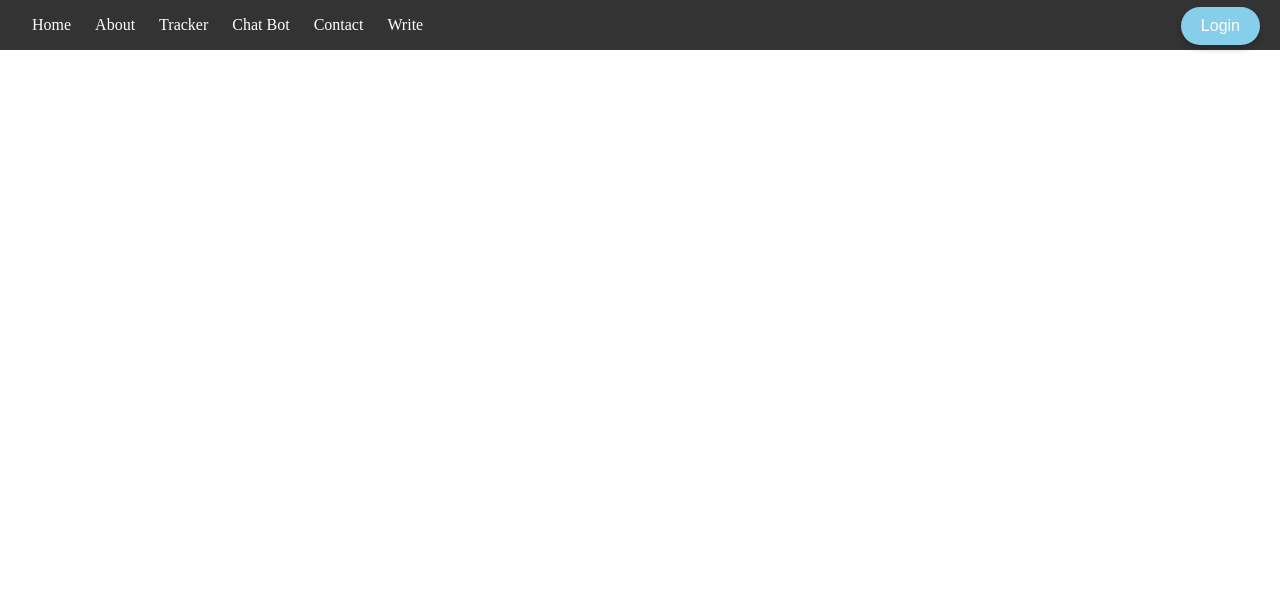
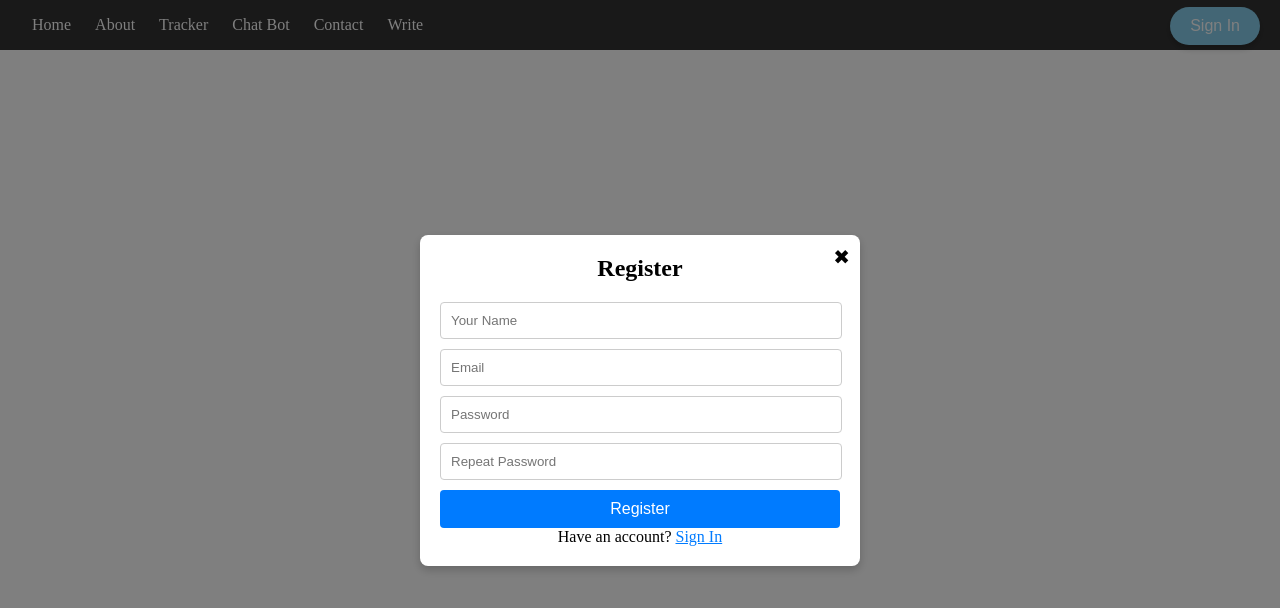
Before and after one commit to Amsan5941/ForgeFit, a React (Vite) app: page /register in a window 1280 px wide. Shown: the top 608 px of the page. Built offline with nearby package versions, Linux system fonts and the light colour scheme; no server answers.

Commit message:
added sign up page

```diff
--- a/package.json
+++ b/package.json
@@ -10,6 +10,7 @@
     "preview": "vite preview"
   },
   "dependencies": {
+    "firebase": "^11.7.1",
     "primereact": "^10.9.2",
     "react": "^18.3.1",
     "react-anchor-link-smooth-scroll": "^1.0.12",
--- a/src/App.jsx
+++ b/src/App.jsx
@@ -4,6 +4,7 @@ import Navbar from './Components/Navbar/Navbar';
 import LoginButton from './Components/Logins/LoginButton';
 import LoginPage from './Components/Logins/LoginPage';
 import Write from './Components/Write';
+import RegisterPage from './Components/Logins/RegisterPage';
 
 const App = () => {
   return (
@@ -12,7 +13,7 @@ const App = () => {
       <Routes>
         <Route path="/" element={<LoginButton />} />
         <Route path="/login" element={<LoginPage />} />
-
+        <Route path="/register" element={<RegisterPage />} />
       </Routes>
 
 
--- a/src/Components/Logins/Login.css
+++ b/src/Components/Logins/Login.css
@@ -91,3 +91,14 @@
   .close-button:hover {
     color: #ff0000;
   }
+
+  .register-link {
+    color: #007bff;           /* Bootstrap blue */
+    cursor: pointer;          /* Makes it look clickable */
+    text-decoration: underline;
+    font-weight: 500;
+  }
+
+  .register-link:hover {
+    color: #0056b3;           /* Darker blue on hover */
+  }
--- a/src/Components/Logins/LoginButton.jsx
+++ b/src/Components/Logins/LoginButton.jsx
@@ -7,21 +7,21 @@ import './Login.css';
 const LoginButton = () => {
   const navigate = useNavigate();
 
-  useEffect(() => {
-    async function testConnection() {
-      try {
-        await set(ref(db, 'testConnection/'), {
-          name: "Test User",
-          createdAt: new Date().toISOString()
-        });
-        console.log("Data written successfully to Realtime Database!");
-      } catch (e) {
-        console.error("Error writing to database: ", e);
-      }
-    }
+  // useEffect(() => {
+  //   async function testConnection() {
+  //     try {
+  //       await set(ref(db, 'testConnection/'), {
+  //         name: "Test User",
+  //         createdAt: new Date().toISOString()
+  //       });
+  //       console.log("Data written successfully to Realtime Database!");
+  //     } catch (e) {
+  //       console.error("Error writing to database: ", e);
+  //     }
+  //   }
 
-    testConnection();
-  }, []);
+  //   testConnection();
+  // }, []);
 
   return (
     <div className="login-button-container">
@@ -29,7 +29,7 @@ const LoginButton = () => {
         className="login-toggle-button"
         onClick={() => navigate('/login')}
       >
-        Login
+        Sign In
       </button>
     </div>
   );
--- a/src/Components/Logins/LoginPage.jsx
+++ b/src/Components/Logins/LoginPage.jsx
@@ -11,7 +11,7 @@ const LoginPage = () => {
         <button className="close-button" onClick={() => navigate('/')}>
           ✖
         </button>
-        <h1 className="LoginLogo">Login Page</h1>
+        <h1 className="LoginLogo">Sign In Page</h1>
         <div className="mb-4">
           <input
             type="email"
@@ -24,7 +24,14 @@ const LoginPage = () => {
             className="input-field"
           />
         </div>
-        <button className="login-button">Login</button>
+        <button className="login-button">Sign In</button>
+
+        <div className="mb-4">
+          Don't have an account? {' '}
+          <span className="register-link" onClick={()=> navigate('/register')}>
+          Register
+          </span>
+        </div>
       </div>
     </div>
   );
--- /dev/null
+++ b/src/Components/Logins/RegisterPage.jsx
@@ -0,0 +1,32 @@
+import React from 'react'
+import { useNavigate } from 'react-router-dom'
+import LoginPage from './LoginPage'
+
+const RegisterPage = () => {
+    const navigate = useNavigate()
+  return (
+    <div className='overlay'>
+        <div className='login-modal'>
+            <button className='close-button' onClick={() => navigate('/')}>
+                ✖
+            </button>
+            <h1 className='LoginLogo'>Register</h1>
+            <div className='mb-4'>
+                <input type="text" placeholder='Your Name' className='input-field'/>
+                <input type='email' placeholder='Email' className='input-field' />
+                <input type='password' placeholder='Password' className='input-field' />
+                <input type='password' placeholder='Repeat Password' className='input-field' />
+            </div>
+            <button className='login-button'>Register</button>
+            <div className='mb-4'>
+                Have an account?{' '}
+                <span className='register-link' onClick={() => navigate('/login')}>
+                    Sign In
+                </span>
+            </div>
+        </div>
+    </div>
+  )
+}
+
+export default RegisterPage
```
Also changed, not shown: 1 other file (tests, documents, lock files or other folders).
